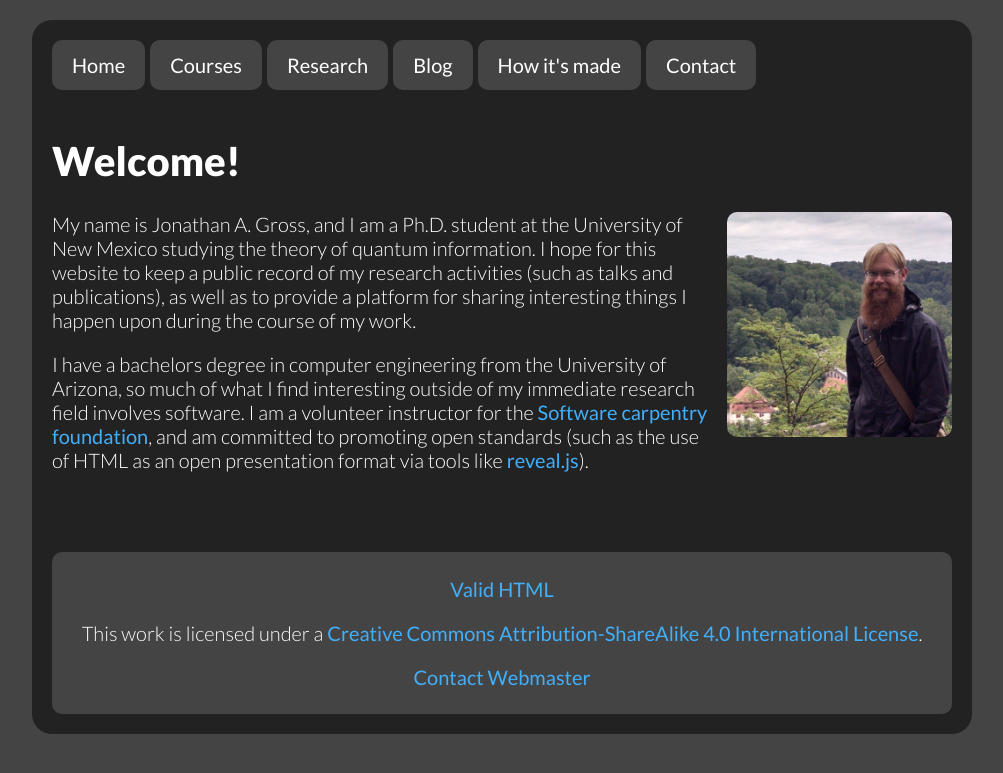
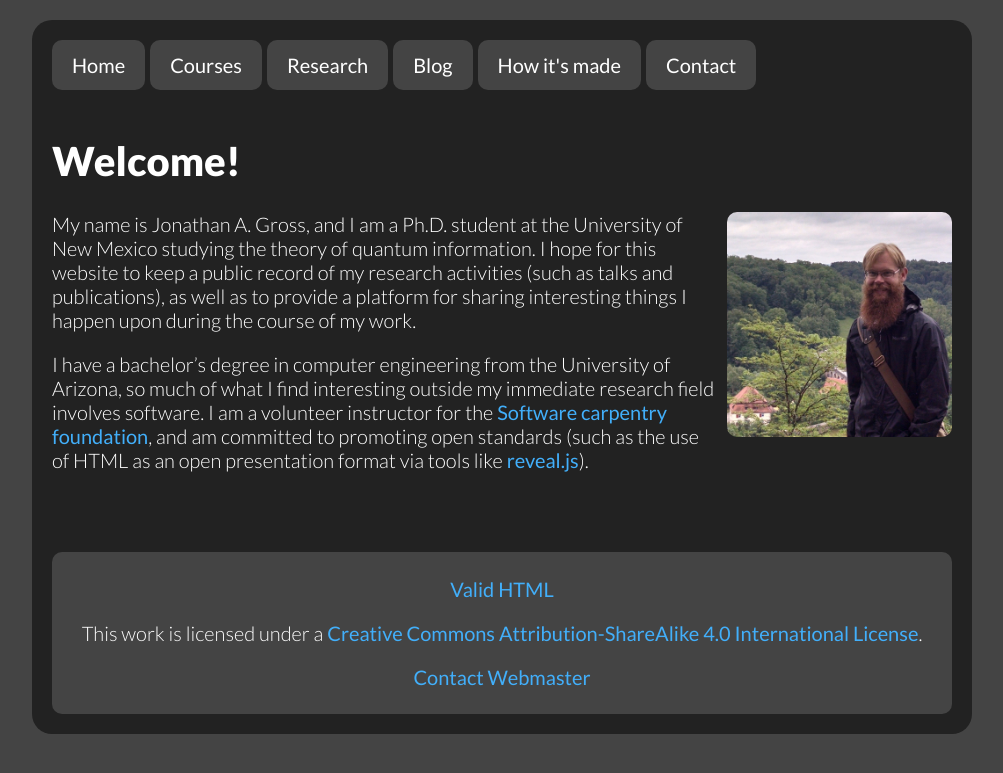
Before and after one commit to jarthurgross/website, a Jekyll site: the page built from index.md, in a window 1280 px wide. Shown: the top 773 px of the page, without its empty margins (138-1141 px from the left). Built offline with Jekyll 4.4.1, drawn with Linux system fonts in a browser that asks for light colours; Markdown is read by kramdown in place of the engine named in the settings.

Commit message:
More minor wording changes

```diff
--- a/index.md
+++ b/index.md
@@ -18,9 +18,9 @@ keep a public record of my research activities (such as talks and publications),
 as well as to provide a platform for sharing interesting things I happen upon
 during the course of my work.
 
-I have a bachelors degree in computer engineering from the University of
-Arizona, so much of what I find interesting outside of my immediate research
-field involves software. I am a volunteer instructor for the [Software carpentry
+I have a bachelor's degree in computer engineering from the University of
+Arizona, so much of what I find interesting outside my immediate research field
+involves software. I am a volunteer instructor for the [Software carpentry
 foundation][swc], and am committed to promoting open standards (such as the use
 of HTML as an open presentation format via tools like [reveal.js][rjs]).
 
```
